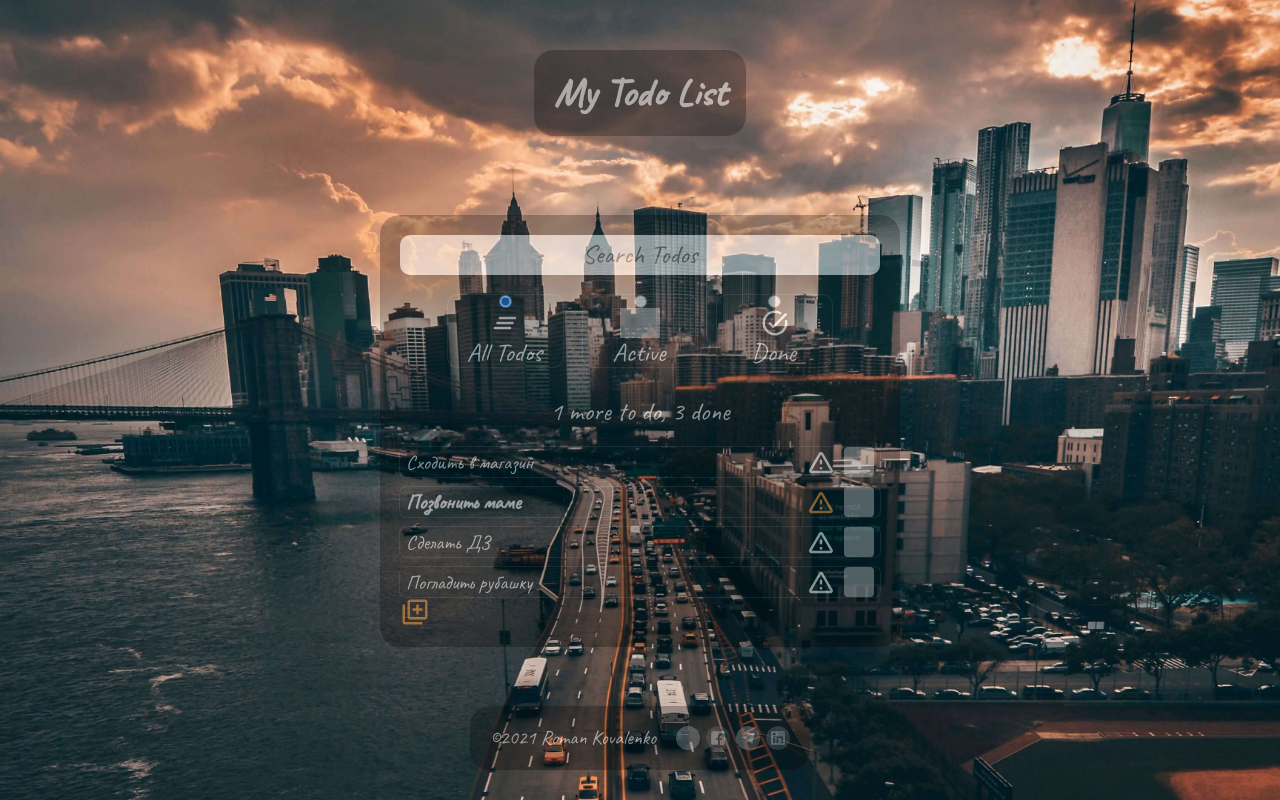
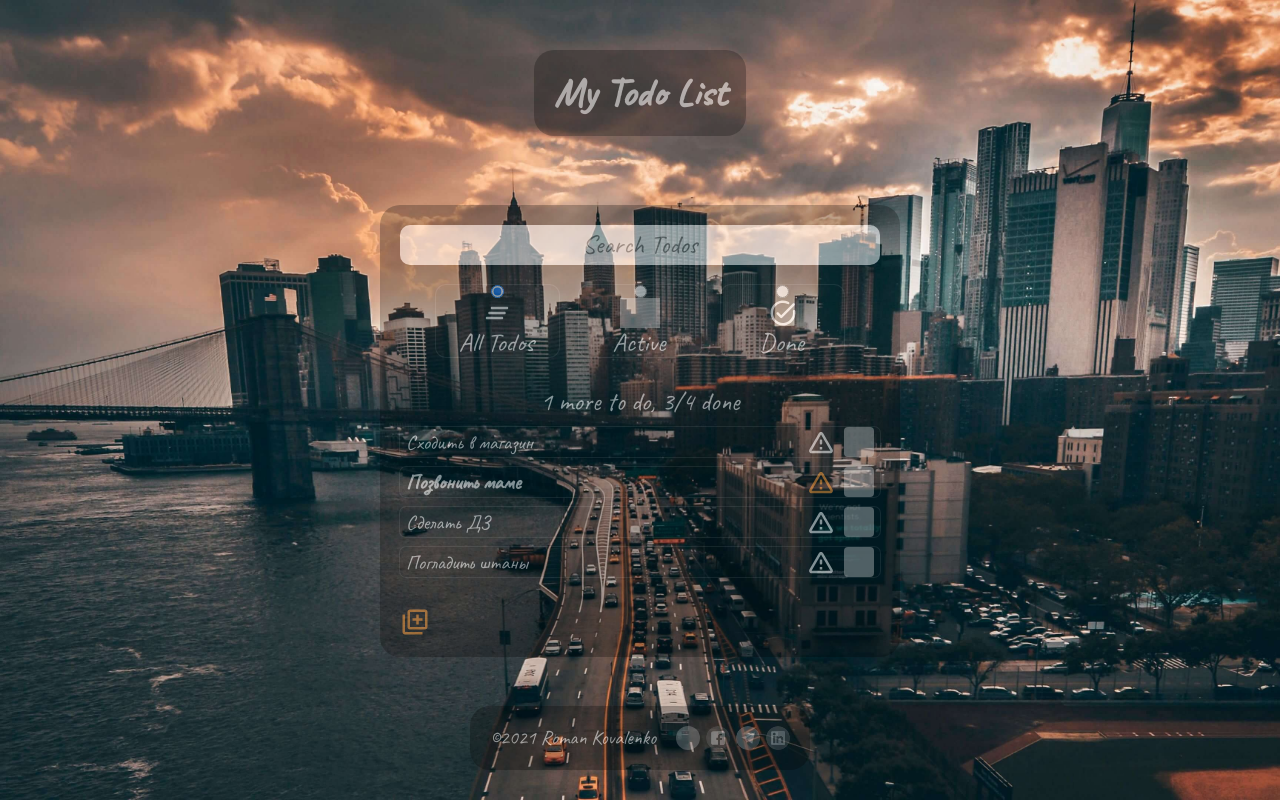
Before and after one commit to ramach05/todo-react-redux, a React (Create React App) app: page / in a window 1280 px wide. Built offline with nearby package versions, Linux system fonts and the light colour scheme; grey boxes are pictures that could not be loaded.

Commit message:
refactor: application structure

```diff
--- a/src/components/AppMain/AppMain.js
+++ b/src/components/AppMain/AppMain.js
@@ -14,7 +14,6 @@ function AppMain() {
   const [todoData, setTodoData] = useState(initialTodoData);
 
   console.log("todoData :>> ", todoData);
-  console.log("newTodoId :>> ", newTodoId);
 
   function renderTodoItems() {
     return todoData.map((item) => {
@@ -30,6 +29,21 @@ function AppMain() {
     });
   }
 
+  function createNewTodoItem(title) {
+    return {
+      id: newTodoId++,
+      title: title.trim(),
+      important: false,
+      done: false,
+    };
+  }
+
+  function handleAddTodo(title) {
+    setTodoData((currTodos) => {
+      return [...currTodos, createNewTodoItem(title)];
+    });
+  }
+
   function handleDeletItem(id) {
     setTodoData((currTodos) => {
       const targetIndex = currTodos.findIndex((item) => item.id === id);
@@ -40,28 +54,13 @@ function AppMain() {
     });
   }
 
-  function handleAddTodo(text) {
-    setTodoData((currTodos) => {
-      return [
-        ...currTodos,
-        {
-          id: newTodoId++,
-          title: text.trim(),
-          important: false,
-        },
-      ];
-    });
-  }
-
   return (
     <main className="main">
       <article>
-        <section>
-          <Filter />
-          <CounterTodos />
-          <TodoListItems renderTodoItems={renderTodoItems} />
-          <AddSection handleAddTodo={handleAddTodo} />
-        </section>
+        <Filter />
+        <CounterTodos />
+        <TodoListItems renderTodoItems={renderTodoItems} />
+        <AddSection handleAddTodo={handleAddTodo} />
       </article>
     </main>
   );
--- a/src/components/CounterTodos/CounterTodos.css
+++ b/src/components/CounterTodos/CounterTodos.css
@@ -3,7 +3,7 @@
   font-weight: normal;
   font-size: calc(20px + (26 - 20) * ((100vw - 320px) / (1280 - 320)));
 
-  margin: 0 0 calc(10px + (20 - 10) * ((100vw - 320px) / (1280 - 320))) 0;
+  margin: 0 0 calc(6px + (10 - 6) * ((100vw - 320px) / (1280 - 320))) 0;
   padding: 0;
   text-align: center;
 }
--- a/src/components/CounterTodos/CounterTodos.js
+++ b/src/components/CounterTodos/CounterTodos.js
@@ -4,9 +4,9 @@ import "./CounterTodos.css";
 
 function CounterTodos() {
   return (
-    <div className="">
-      <p className="counter-todos">1 more to do, 3 done</p>
-    </div>
+    <section>
+      <p className="counter-todos">1 more to do, 3/4 done</p>
+    </section>
   );
 }
 
--- a/src/components/Filter/Filter.css
+++ b/src/components/Filter/Filter.css
@@ -26,7 +26,7 @@
   list-style: none;
   margin: 0;
   padding: 0;
-  width: 80%;
+  width: 85%;
 }
 
 .filter-form__radio-li {
--- a/src/components/TodoItem/TodoItem.css
+++ b/src/components/TodoItem/TodoItem.css
@@ -67,10 +67,11 @@
   cursor: pointer;
 }
 .todo-item__btn:hover .todo-item__btn-hint {
+  width: max-content;
   opacity: 1;
-  width: max-content;
+  transform: translateX(-10px);
 
-  transition: opacity 0.3s ease 0.5s;
+  transition: opacity 0.3s ease 0.5s, transform 0.3s ease 0.5s;
 }
 
 .todo-item__btn-hint {
@@ -81,7 +82,7 @@
 
   position: absolute;
   top: calc(-20px + (-28 - -20) * ((100vw - 320px) / (1280 - 320)));
-  left: 0;
+  left: 10px;
   opacity: 0;
 
   margin: 0;
--- a/src/components/TodoListItems/TodoListItems.css
+++ b/src/components/TodoListItems/TodoListItems.css
@@ -1,5 +1,5 @@
 .todo-list-items {
-  margin: 0;
+  margin: 0 0 30px 0;
   padding: 0;
   list-style: none;
 }
--- a/src/utils/utils.js
+++ b/src/utils/utils.js
@@ -19,7 +19,7 @@ export const initialTodoData = [
   },
   {
     id: 4,
-    title: "Погладить рубашку",
+    title: "Погладить штаны",
     important: false,
     done: false,
   },
```
